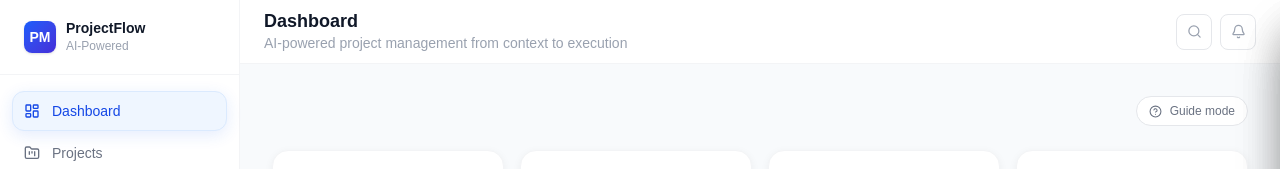
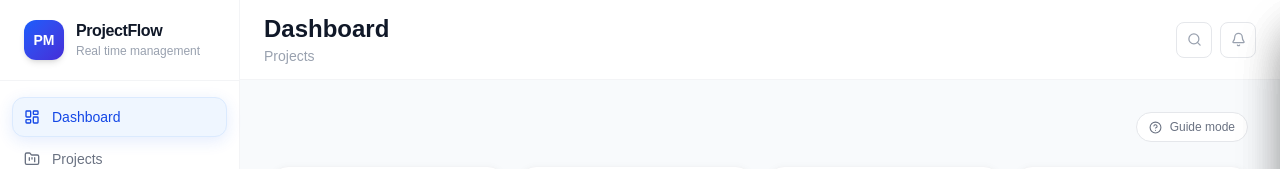
Before and after one commit to utkarsh1993p-sudo/project-manager, a Next.js app: page / in a window 1280 px wide. Shown: the top 169 px of the page. Built offline with nearby package versions, Linux system fonts and the light colour scheme; no server answers; the database is empty.

Commit message:
feat: animated logo + cycling header subtitle (Insights → Planning → Projects → Ready when you are)

```diff
--- a/src/components/layout/header.tsx
+++ b/src/components/layout/header.tsx
@@ -1,42 +1,88 @@
 "use client";
 
-import { useState } from "react";
+import { useState, useEffect } from "react";
 import { motion, AnimatePresence } from "framer-motion";
 import { Bell, Search } from "lucide-react";
 import { useNotifications } from "@/contexts/notifications-context";
 import { NotificationPanel } from "./notification-panel";
+
+const CYCLE_WORDS = ["Insights", "Planning", "Projects", "Ready when you are"];
+const CYCLE_DELAY = 1800; // ms between each word
 
 interface HeaderProps {
   title: string;
   subtitle?: string;
 }
 
-export function Header({ title, subtitle }: HeaderProps) {
+export function Header({ title }: HeaderProps) {
   const [panelOpen, setPanelOpen] = useState(false);
   const { unreadCount } = useNotifications();
+  const [wordIndex, setWordIndex] = useState(0);
+  const [cyclingDone, setCyclingDone] = useState(false);
+
+  useEffect(() => {
+    if (cyclingDone) return;
+    if (wordIndex >= CYCLE_WORDS.length - 1) {
+      setCyclingDone(true);
+      return;
+    }
+    const id = setTimeout(() => setWordIndex((i) => i + 1), CYCLE_DELAY);
+    return () => clearTimeout(id);
+  }, [wordIndex, cyclingDone]);
 
   return (
-    <header className="h-14 md:h-16 border-b border-gray-100 bg-white px-4 md:px-6 flex items-center justify-between shrink-0">
-      <div className="pl-10 md:pl-0">
-        <h1 className="text-base md:text-lg font-semibold text-gray-900 leading-tight">{title}</h1>
-        {subtitle && (
-          <p className="text-xs md:text-sm text-gray-400 truncate max-w-xs md:max-w-none">{subtitle}</p>
-        )}
+    <header className="h-16 md:h-20 border-b border-gray-100 bg-white px-4 md:px-6 flex items-center justify-between shrink-0">
+      {/* Title block */}
+      <div className="pl-10 md:pl-0 flex flex-col justify-center gap-0.5">
+        <motion.h1
+          initial={{ opacity: 0, y: -12 }}
+          animate={{ opacity: 1, y: 0 }}
+          transition={{ duration: 0.45, ease: [0.22, 1, 0.36, 1] }}
+          className="text-xl md:text-2xl font-bold text-gray-900 leading-tight"
+        >
+          {title}
+        </motion.h1>
+
+        {/* Cycling subtitle */}
+        <div className="h-5 overflow-hidden relative">
+          <AnimatePresence mode="popLayout">
+            <motion.p
+              key={wordIndex}
+              initial={{ y: 20, opacity: 0 }}
+              animate={{ y: 0, opacity: 1 }}
+              exit={{ y: -20, opacity: 0 }}
+              transition={{ duration: 0.32, ease: [0.22, 1, 0.36, 1] }}
+              className="text-sm text-gray-400 absolute whitespace-nowrap"
+            >
+              {CYCLE_WORDS[wordIndex]}
+            </motion.p>
+          </AnimatePresence>
+        </div>
       </div>
 
+      {/* Right controls */}
       <div className="flex items-center gap-2">
-        <button className="w-8 h-8 md:w-9 md:h-9 rounded-lg border border-gray-200 flex items-center justify-center text-gray-400 hover:bg-gray-50 hover:text-gray-700 transition-all duration-150 cursor-pointer">
+        <motion.button
+          initial={{ opacity: 0, scale: 0.85 }}
+          animate={{ opacity: 1, scale: 1 }}
+          transition={{ delay: 0.2, duration: 0.35, ease: [0.22, 1, 0.36, 1] }}
+          className="w-9 h-9 rounded-lg border border-gray-200 flex items-center justify-center text-gray-400 hover:bg-gray-50 hover:text-gray-700 transition-all duration-150 cursor-pointer"
+        >
           <Search size={15} />
-        </button>
+        </motion.button>
 
-        {/* Bell with panel */}
-        <div className="relative">
+        <motion.div
+          initial={{ opacity: 0, scale: 0.85 }}
+          animate={{ opacity: 1, scale: 1 }}
+          transition={{ delay: 0.28, duration: 0.35, ease: [0.22, 1, 0.36, 1] }}
+          className="relative"
+        >
           <motion.button
-            whileHover={{ scale: 1.05 }}
-            whileTap={{ scale: 0.95 }}
+            whileHover={{ scale: 1.06 }}
+            whileTap={{ scale: 0.94 }}
             transition={{ type: "spring", stiffness: 500, damping: 30 }}
             onClick={() => setPanelOpen((v) => !v)}
-            className={`w-8 h-8 md:w-9 md:h-9 rounded-lg border flex items-center justify-center transition-all duration-150 cursor-pointer relative ${
+            className={`w-9 h-9 rounded-lg border flex items-center justify-center transition-all duration-150 cursor-pointer relative ${
               panelOpen
                 ? "bg-blue-50 border-blue-200 text-blue-600"
                 : "border-gray-200 text-gray-400 hover:bg-gray-50 hover:text-gray-700"
@@ -60,7 +106,7 @@ export function Header({ title, subtitle }: HeaderProps) {
           </motion.button>
 
           <NotificationPanel open={panelOpen} onClose={() => setPanelOpen(false)} />
-        </div>
+        </motion.div>
       </div>
     </header>
   );
--- a/src/components/layout/sidebar.tsx
+++ b/src/components/layout/sidebar.tsx
@@ -88,15 +88,39 @@ function UserBlock() {
 function Logo() {
   return (
     <div className="px-6 py-5 border-b border-gray-100">
-      <div className="flex items-center gap-2.5">
-        <div className="w-8 h-8 rounded-lg bg-gradient-to-br from-blue-600 to-indigo-700 flex items-center justify-center shrink-0 shadow-sm">
+      <motion.div
+        initial={{ opacity: 0, y: -10 }}
+        animate={{ opacity: 1, y: 0 }}
+        transition={{ duration: 0.5, ease: [0.22, 1, 0.36, 1] }}
+        className="flex items-center gap-3"
+      >
+        <motion.div
+          initial={{ scale: 0.7, opacity: 0 }}
+          animate={{ scale: 1, opacity: 1 }}
+          transition={{ duration: 0.45, ease: [0.22, 1, 0.36, 1], delay: 0.05 }}
+          className="w-10 h-10 rounded-xl bg-gradient-to-br from-blue-600 to-indigo-700 flex items-center justify-center shrink-0 shadow-md"
+        >
           <span className="text-white font-bold text-sm">PM</span>
+        </motion.div>
+        <div>
+          <motion.p
+            initial={{ opacity: 0, x: -8 }}
+            animate={{ opacity: 1, x: 0 }}
+            transition={{ duration: 0.4, delay: 0.1, ease: [0.22, 1, 0.36, 1] }}
+            className="font-bold text-gray-900 text-base leading-tight tracking-tight"
+          >
+            ProjectFlow
+          </motion.p>
+          <motion.p
+            initial={{ opacity: 0, x: -8 }}
+            animate={{ opacity: 1, x: 0 }}
+            transition={{ duration: 0.4, delay: 0.18, ease: [0.22, 1, 0.36, 1] }}
+            className="text-xs text-gray-400 mt-0.5"
+          >
+            Real time management
+          </motion.p>
         </div>
-        <div>
-          <p className="font-semibold text-gray-900 text-sm leading-tight">ProjectFlow</p>
-          <p className="text-xs text-gray-400">AI-Powered</p>
-        </div>
-      </div>
+      </motion.div>
     </div>
   );
 }
```
